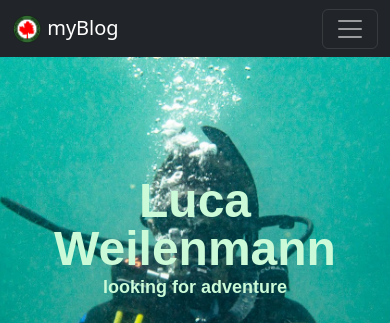
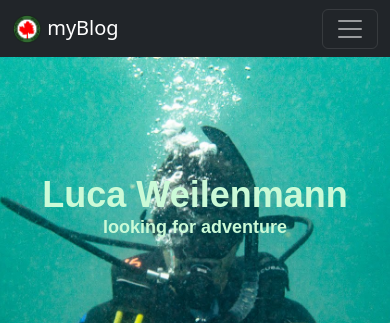
Before and after one commit to weileluc/myBlog, a SvelteKit app: page /about in a window 390 px wide. Shown: the top 323 px of the page. Built offline with nearby package versions, Linux system fonts and the light colour scheme.

Commit message:
font size

```diff
--- a/src/routes/styles.css
+++ b/src/routes/styles.css
@@ -46,7 +46,7 @@ body {
 
 @media (max-width: 768px) {
     .layout-title {
-      font-size: 48px; /* Verkleinere die Hauptschrift bei Handygröße */
+      font-size: 36px; /* Verkleinere die Hauptschrift bei Handygröße */
     }
 
     .layout-subtitle {
```
